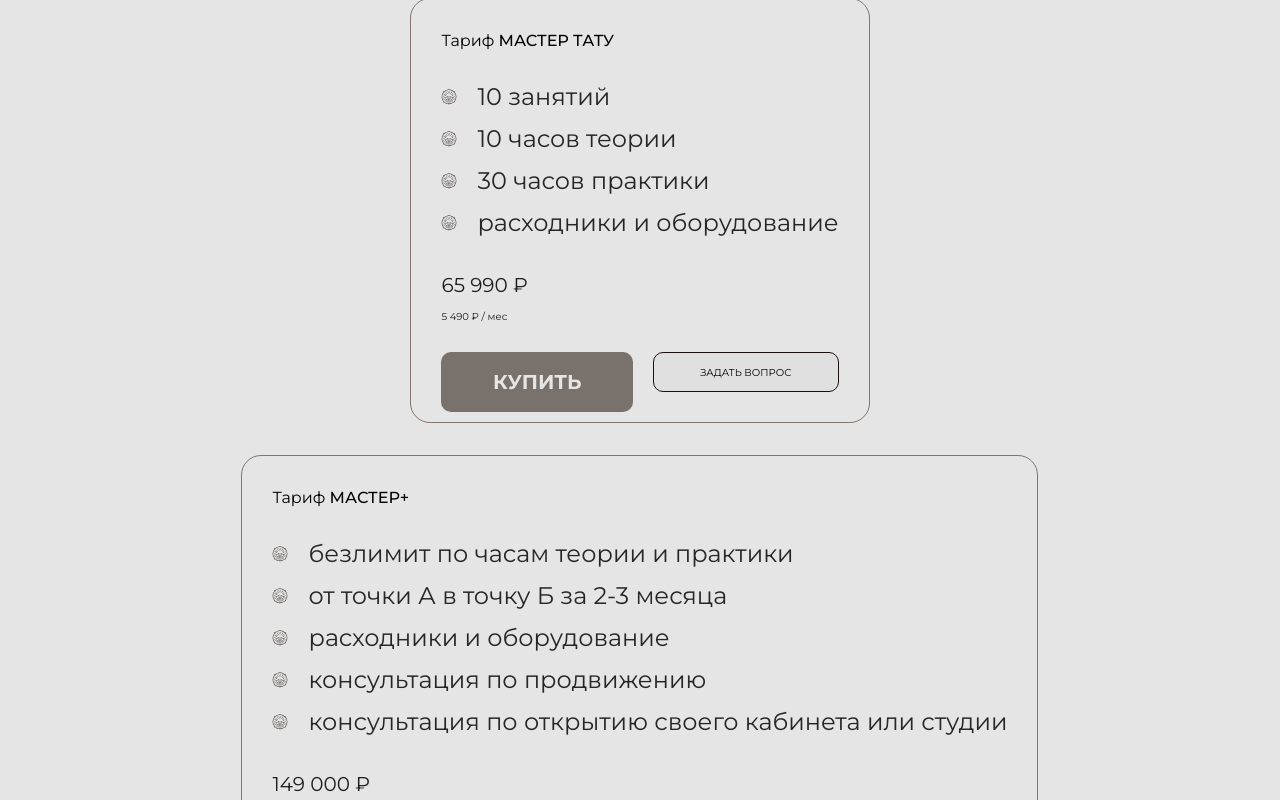
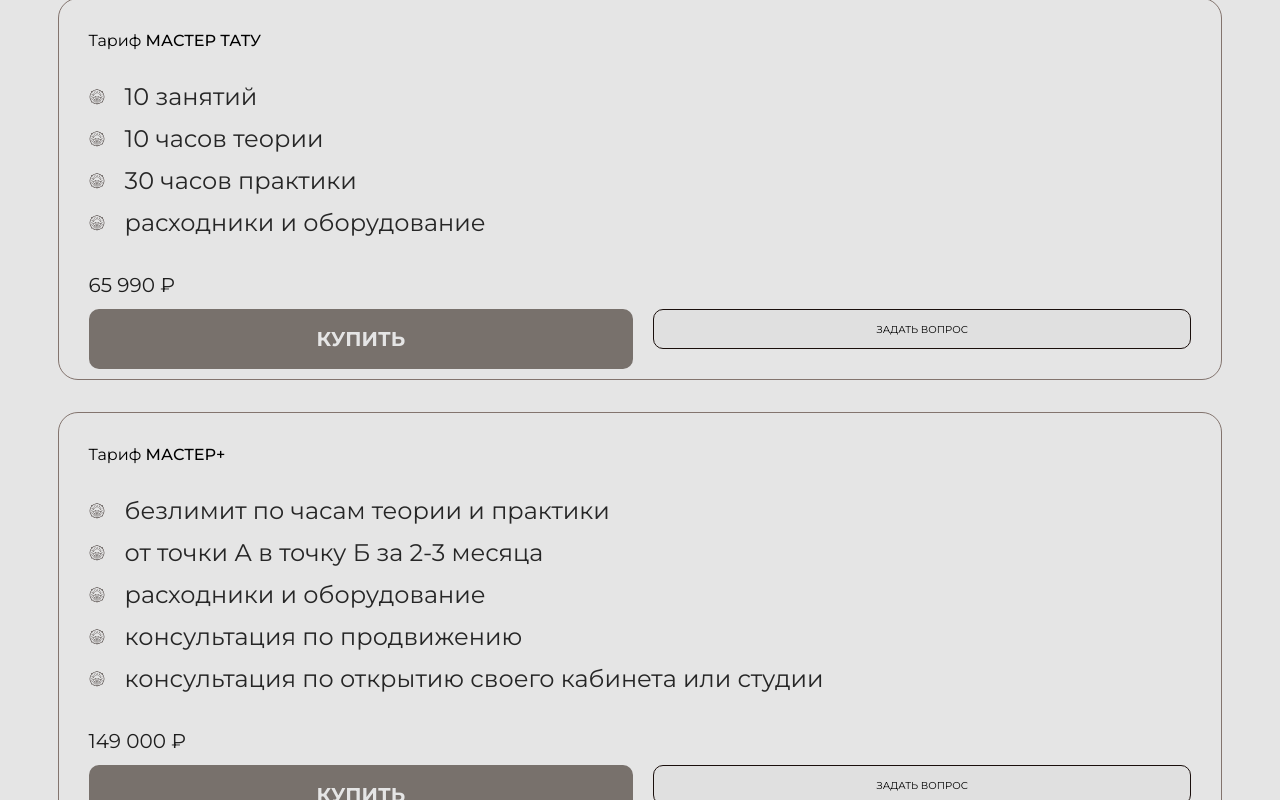
Before and after one commit to Prains/cktatto, a Next.js app: page / in a window 1280 px wide. Shown: the part 3356-4156 px from the top of the page. Built offline with nearby package versions, Linux system fonts and the light colour scheme.

Commit message:
refactor: change type for price, add w-full to article

```diff
--- a/components/Mainpage/EducatuonBlock/EducationBlockItem/EducationBlockItem.tsx
+++ b/components/Mainpage/EducatuonBlock/EducationBlockItem/EducationBlockItem.tsx
@@ -5,18 +5,16 @@ import Link from "next/link";
 interface EducationBlockItemProps {
   name: string;
   advantages: string[];
-  price: string;
-  subPrice: string;
+  price: number;
 }
 
 const EducationBlockItem = ({
   name,
   advantages,
   price,
-  subPrice
 }: EducationBlockItemProps) => {
   return (
-    <article className="border-[#83746E] rounded-[20px] border-[1px] p-[30px]">
+    <article className="border-[#83746E] rounded-[20px] border-[1px] p-[30px] w-full">
       <p className="text-base font-normal mb-7">Тариф <span className="text-base font-medium">{name}</span></p>
       <ul className={`flex flex-col gap-[10px] ${name !== 'ВИДЕО-КУРС*' ? 'mb-8' : 'mb-3' }`}>
         {advantages.map((advantage, index) => {
@@ -29,8 +27,7 @@ const EducationBlockItem = ({
         })}
       </ul>
       {name === 'ВИДЕО-КУРС*' && <p className="text-[7px] ml-[37px] mb-[34px]">*обратной связи тариф не предусматривает</p>}
-      <p className="text-xl text-[#1e1e1e] mb-[10px]">{price} ₽</p>
-      <p className="text-[10px] text-[#1e1e1e] mb-7">{subPrice} ₽ / мес</p>
+      <p className="text-xl text-[#1e1e1e] mb-[10px]">{price.toString().slice(0, price.toString().length - 3)} {price.toString().slice(price.toString().length - 3, price.toString().length)} ₽</p>
       <div className="flex gap-5 h-10">
         <Link href={"/"} className="flex flex-1 button px-3 justify-center items-center uppercase !rounded-[10px]">
           купить
--- a/components/Mainpage/EducatuonBlock/EducatuonBlock.tsx
+++ b/components/Mainpage/EducatuonBlock/EducatuonBlock.tsx
@@ -11,29 +11,25 @@ const EducatuonBlock = () => {
       id: 1,
       name: "МАСТЕР ТАТУ",
       advantages: ['10 занятий', '10 часов теории', '30 часов практики', 'расходники и оборудование'],
-      price: '65 990',
-      subPrice: '5 490'
+      price: 65990,
     },
     {
       id: 2,
       name: "МАСТЕР+",
       advantages: ['безлимит по часам теории и практики', 'от точки А в точку Б за 2-3 месяца', 'расходники и оборудование', 'консультация по продвижению', 'консультация по открытию своего кабинета или студии'],
-      price: '149 000',
-      subPrice: '12 990'
+      price: 149000,
     },
     {
       id: 3,
       name: "ЭКСПРЕСС",
       advantages: ['вводная инструкция для тех, кто схватывает на лету', 'для тех, кому всего лишь раз достаточно посмотреть на процесс', 'инструкция + скрипт'],
-      price: '38 990',
-      subPrice: '3 400'
+      price: 38990,
     },
     {
       id: 4,
       name: "ВИДЕО-КУРС*",
       advantages: ['видеозаписи уроков', 'информационное наполнение соответствует тарифу БАЗОВЫЙ', 'безлимитный доступ к записям'],
-      price: '49 999',
-      subPrice: '4 159'
+      price: 49999,
     }
   ]
 
@@ -52,7 +48,7 @@ const EducatuonBlock = () => {
         <div className="flex flex-col gap-8 items-center">
           {data.map(item => {
             return (
-              <EducationBlockItem key={item.id} name={item.name} advantages={item.advantages} price={item.price} subPrice={item.subPrice} />
+              <EducationBlockItem key={item.id} name={item.name} advantages={item.advantages} price={item.price} />
             )
           })}
           <Link href={'/'} className="flex items-center justify-center button w-[180px] h-10 uppercase">узнать больше</Link>
```
